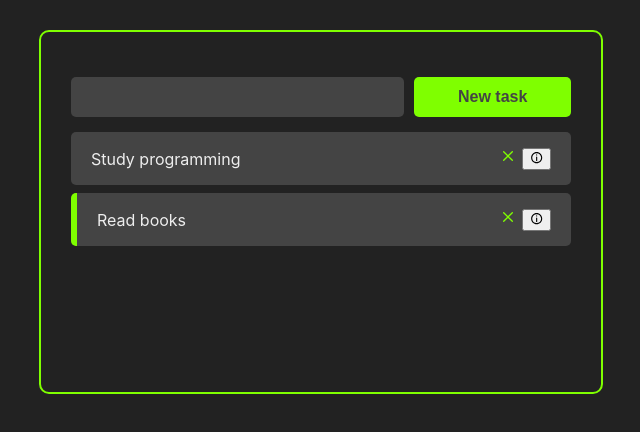
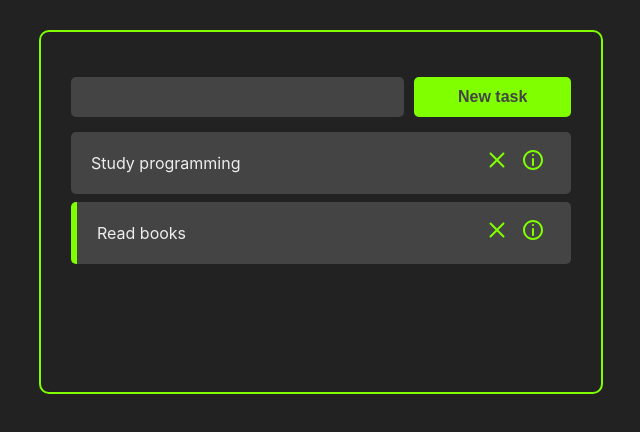
Before and after one commit to Junkes00/react-to-do, a React (Create React App) app: page / in a window 1280 px wide. Shown: the top 432 px of the page, without its empty margins (319-959 px from the left). Built offline with nearby package versions, Linux system fonts and the light colour scheme.

Commit message:
Create style to task details icon

```diff
--- a/src/components/Task.css
+++ b/src/components/Task.css
@@ -13,9 +13,10 @@
   cursor: pointer;
 }
 
-.remove-task-button {
+.remove-task-button,
+.see-task-details-button {
   background-color: #444;
   border: none;
-  font-size: 16px;
+  font-size: 24px;
   color: chartreuse;
 }
```
